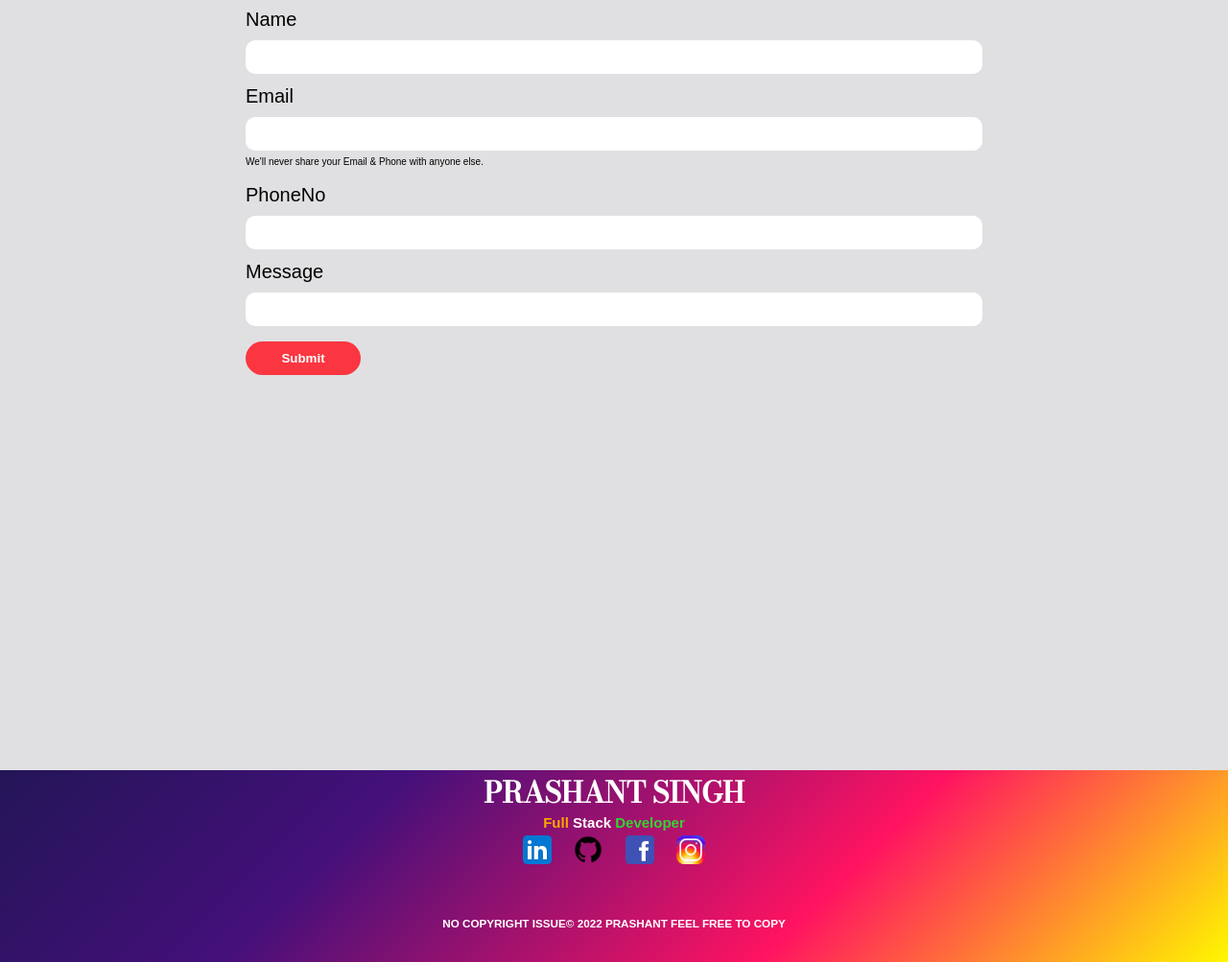
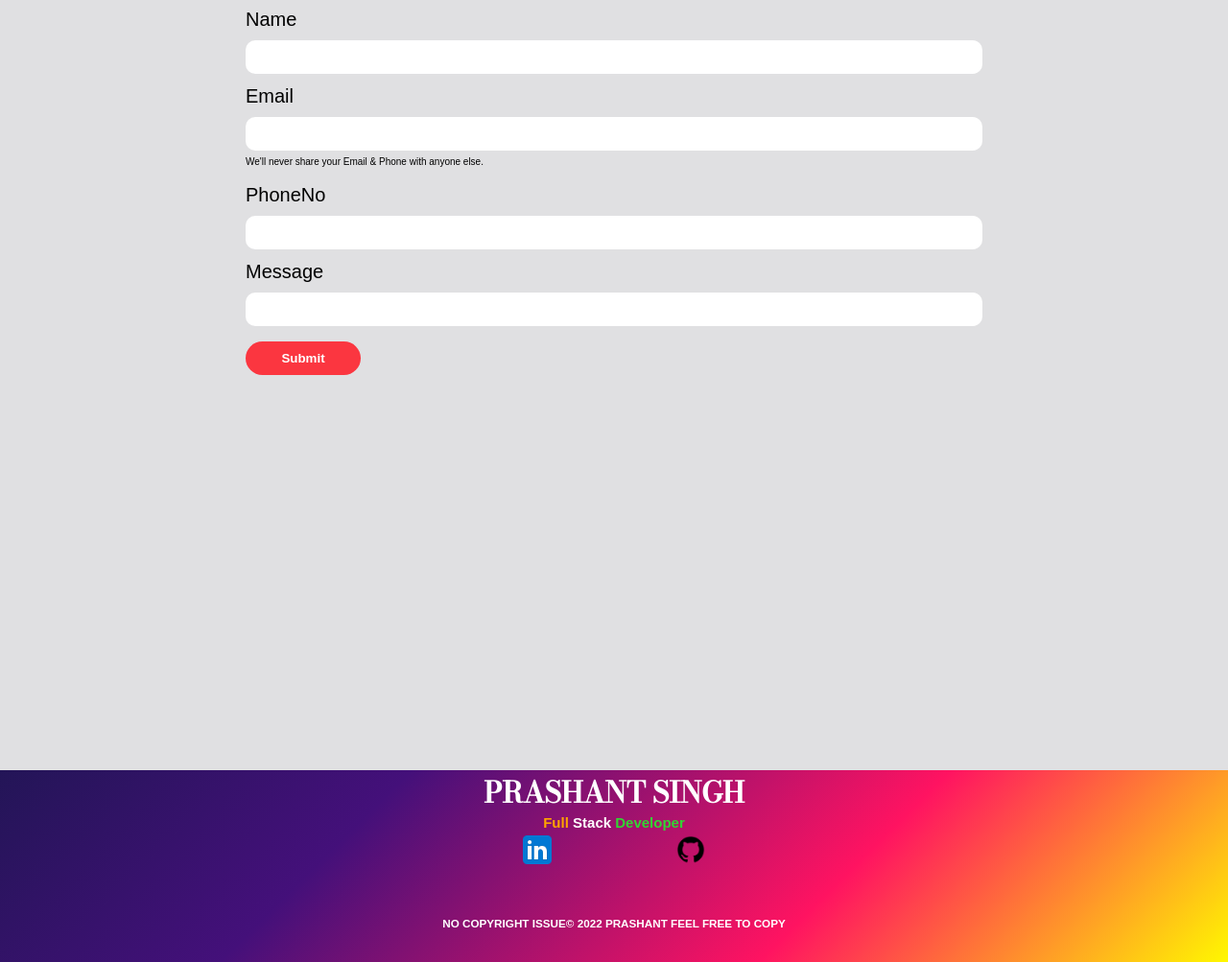
Before and after one commit to PrashantSinghT99/PrashantSingh.github.io, a plain HTML site: page index.html in a window 1280 px wide. Shown: the part 6014-7017 px from the top of the page at 96% size. Drawn offline with nearby package versions, Linux system fonts and the light colour scheme.

Commit message:
new project updates

```diff
--- a/index.html
+++ b/index.html
@@ -305,8 +305,8 @@
                 src="images/linkedin.png"></a></div>
           <div class="social-item"> <a href="https://github.com/PrashantSinghT99" target="_blank"><img
                 src="images/github.png"></a></div>
-          <div class="social-item"> <a href=""><img src="images/facebook.png"></a></div>
-          <div class="social-item"> <a href=""><img src="images/insta.png"></a></div>
+          <!-- <div class="social-item"> <a href=""><img src="images/facebook.png"></a></div>
+          <div class="social-item"> <a href=""><img src="images/insta.png"></a></div> -->
         </div>
         <h3>NO COPYRIGHT ISSUE&#169; 2022 PRASHANT FEEL FREE TO COPY</h3>
       </div>
```
